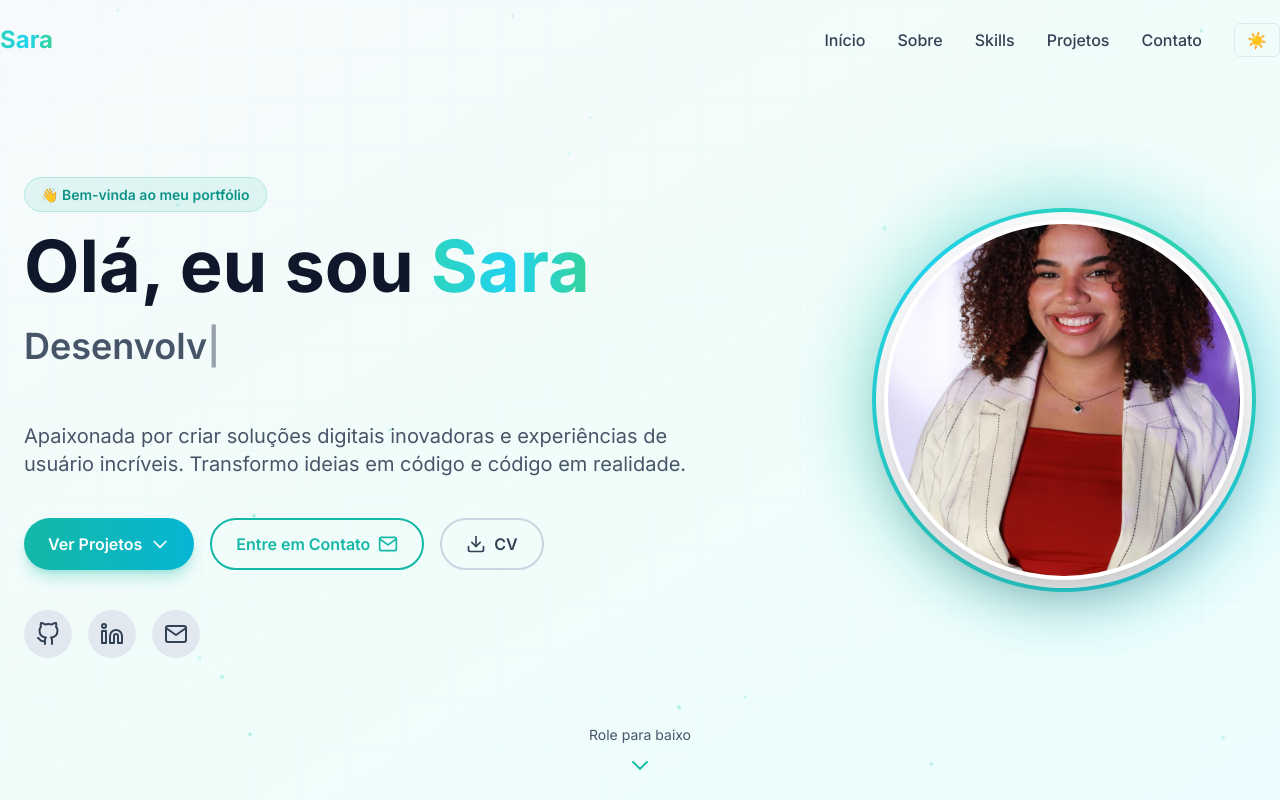
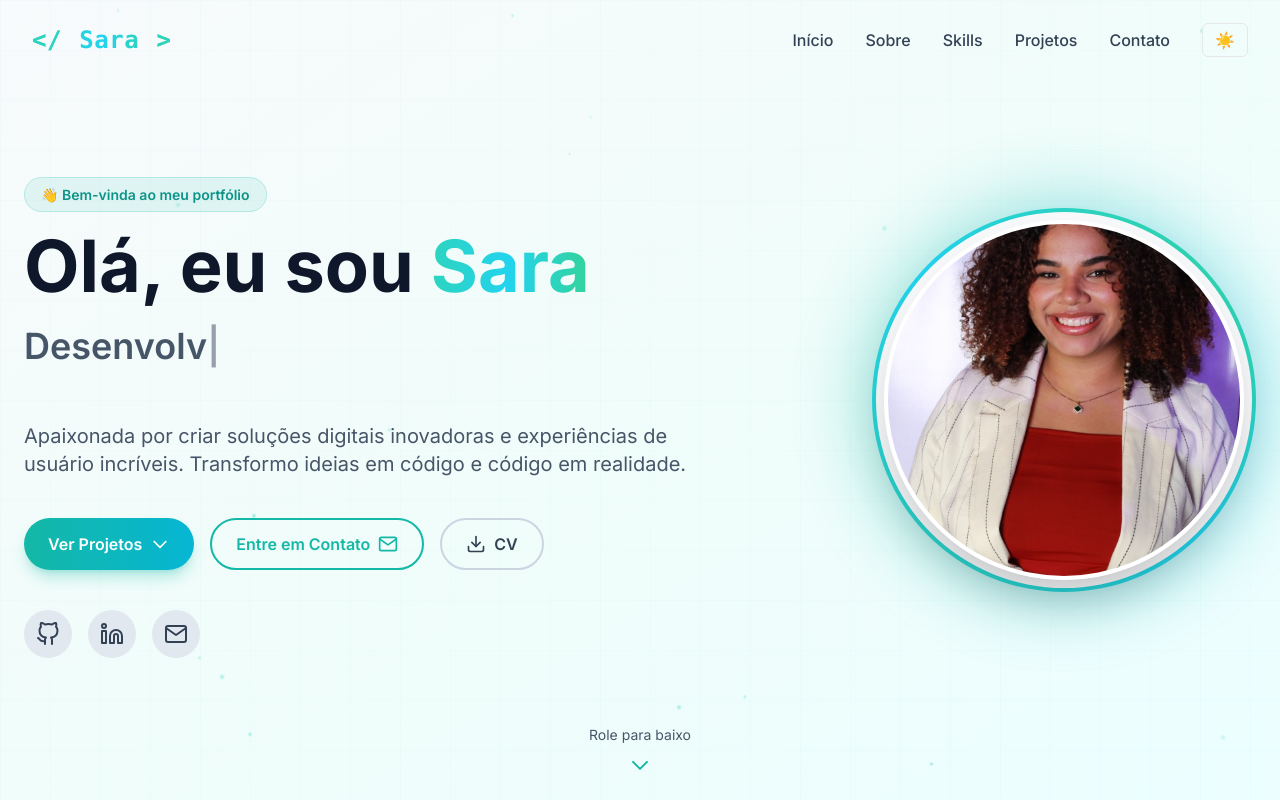
Before and after one commit to saracristinas/Portifolio-, a Next.js app: page / in a window 1280 px wide. Shown: the top 800 px of the page. Built offline with nearby package versions, Linux system fonts and the light colour scheme.

Commit message:
refactor: Ajustando formatação e comentários no Footer e Navbar para melhor legibilidade

```diff
--- a/components/Footer.tsx
+++ b/components/Footer.tsx
@@ -1,11 +1,11 @@
 "use client";
 
-import { motion } from 'framer-motion';
-import { FiHeart, FiArrowUp } from 'react-icons/fi';
+import { motion } from "framer-motion";
+import { FiHeart, FiArrowUp } from "react-icons/fi";
 
 export default function Footer() {
   const scrollToTop = () => {
-    window.scrollTo({ top: 0, behavior: 'smooth' });
+    window.scrollTo({ top: 0, behavior: "smooth" });
   };
 
   return (
@@ -13,7 +13,8 @@ export default function Footer() {
       {/* Background Pattern */}
       <div className="absolute inset-0 grid-pattern opacity-10" />
 
-      <div className="container relative z-10">
+      {/* CONTAINER: centralizado e com padding lateral */}
+      <div className="relative z-10 mx-auto max-w-7xl px-4 sm:px-6 lg:px-8">
         <div className="py-12 grid md:grid-cols-3 gap-8 border-b border-slate-800">
           {/* About */}
           <div>
@@ -22,7 +23,7 @@ export default function Footer() {
               Desenvolvedora Full Stack apaixonada por criar experiências digitais incríveis.
             </p>
             <div className="flex gap-3">
-              {['🐙', '💼', '🐦', '📸'].map((icon, i) => (
+              {["🐙", "💼", "🐦", "📸"].map((icon, i) => (
                 <motion.a
                   key={i}
                   href="#"
@@ -39,7 +40,7 @@ export default function Footer() {
           <div>
             <h4 className="font-bold mb-4">Links Rápidos</h4>
             <ul className="space-y-2">
-              {['Início', 'Sobre', 'Skills', 'Projetos', 'Contato'].map((link) => (
+              {["Início", "Sobre", "Skills", "Projetos", "Contato"].map((link) => (
                 <li key={link}>
                   <a
                     href={`#${link.toLowerCase()}`}
@@ -66,7 +67,7 @@ export default function Footer() {
         {/* Bottom */}
         <div className="py-6 flex flex-col sm:flex-row items-center justify-between gap-4">
           <p className="text-slate-400 text-sm text-center sm:text-left">
-            © {new Date().getFullYear()} Sara. Feito com{' '}
+            © {new Date().getFullYear()} Sara. Feito com{" "}
             <FiHeart className="inline w-4 h-4 text-red-500" /> e muita dedicação.
           </p>
           <motion.button
--- a/components/Navbar.tsx
+++ b/components/Navbar.tsx
@@ -1,16 +1,16 @@
 "use client";
 
-import { useState, useEffect } from 'react';
-import { motion, AnimatePresence } from 'framer-motion';
-import { FiMenu, FiX } from 'react-icons/fi';
-import ThemeToggle from './ThemeToggle';
+import { useState, useEffect } from "react";
+import { motion, AnimatePresence } from "framer-motion";
+import { FiMenu, FiX } from "react-icons/fi";
+import ThemeToggle from "./ThemeToggle";
 
 const navLinks = [
-  { name: 'Início', href: '#' },
-  { name: 'Sobre', href: '#sobre' },
-  { name: 'Skills', href: '#skills' },
-  { name: 'Projetos', href: '#projetos' },
-  { name: 'Contato', href: '#contato' },
+  { name: "Início", href: "#" },
+  { name: "Sobre", href: "#sobre" },
+  { name: "Skills", href: "#skills" },
+  { name: "Projetos", href: "#projetos" },
+  { name: "Contato", href: "#contato" },
 ];
 
 export default function Navbar() {
@@ -18,12 +18,9 @@ export default function Navbar() {
   const [isMobileMenuOpen, setIsMobileMenuOpen] = useState(false);
 
   useEffect(() => {
-    const handleScroll = () => {
-      setIsScrolled(window.scrollY > 50);
-    };
-
-    window.addEventListener('scroll', handleScroll);
-    return () => window.removeEventListener('scroll', handleScroll);
+    const handleScroll = () => setIsScrolled(window.scrollY > 50);
+    window.addEventListener("scroll", handleScroll);
+    return () => window.removeEventListener("scroll", handleScroll);
   }, []);
 
   return (
@@ -33,23 +30,45 @@ export default function Navbar() {
         animate={{ y: 0 }}
         className={`fixed top-0 left-0 right-0 z-50 transition-all duration-300 ${
           isScrolled
-            ? 'bg-white/80 dark:bg-slate-950/80 backdrop-blur-xl shadow-lg border-b border-slate-200 dark:border-slate-800'
-            : 'bg-transparent'
+            ? "bg-white/80 dark:bg-slate-950/80 backdrop-blur-xl shadow-lg border-b border-slate-200 dark:border-slate-800"
+            : "bg-transparent"
         }`}
       >
-        <div className="container">
+        {/* container com padding lateral para não colar nas bordas */}
+        <div className="mx-auto max-w-7xl px-4 sm:px-6 lg:px-8">
           <div className="flex items-center justify-between h-16 sm:h-20">
-            {/* Logo */}
+            {/* Logo — estilo “tag de código”: </ Sara > */}
             <motion.a
               href="#"
-              whileHover={{ scale: 1.05 }}
-              whileTap={{ scale: 0.95 }}
-              className="text-2xl font-bold gradient-text"
+              whileHover={{ scale: 1.04 }}
+              whileTap={{ scale: 0.97 }}
+              className="group inline-flex items-center font-mono text-xl sm:text-2xl font-bold tracking-wide"
+              aria-label="Ir para o início"
             >
-              Sara
+              <span className="gradient-text flex items-center">
+                <span
+                  className="
+                    text-teal-400/90 dark:text-teal-300/90
+                    transition-transform duration-300
+                    group-hover:-translate-x-0.5
+                  "
+                >
+                  &lt;/&nbsp;
+                </span>
+                <span className="mx-0.5">Sara</span>
+                <span
+                  className="
+                    text-teal-400/90 dark:text-teal-300/90
+                    transition-transform duration-300
+                    group-hover:translate-x-0.5
+                  "
+                >
+                  &nbsp;&gt;
+                </span>
+              </span>
             </motion.a>
 
-            {/* Desktop Navigation */}
+            {/* Navegação desktop */}
             <div className="hidden md:flex items-center gap-8">
               {navLinks.map((link, index) => (
                 <motion.a
@@ -67,13 +86,13 @@ export default function Navbar() {
               <ThemeToggle />
             </div>
 
-            {/* Mobile Menu Button */}
+            {/* Botão menu mobile */}
             <div className="flex md:hidden items-center gap-4">
               <ThemeToggle />
               <button
                 onClick={() => setIsMobileMenuOpen(!isMobileMenuOpen)}
                 className="p-2 rounded-lg hover:bg-slate-100 dark:hover:bg-slate-800 transition-colors"
-                aria-label="Toggle menu"
+                aria-label="Abrir menu"
               >
                 {isMobileMenuOpen ? (
                   <FiX className="w-6 h-6" />
@@ -86,14 +105,14 @@ export default function Navbar() {
         </div>
       </motion.nav>
 
-      {/* Mobile Menu */}
+      {/* Menu mobile */}
       <AnimatePresence>
         {isMobileMenuOpen && (
           <motion.div
-            initial={{ opacity: 0, x: '100%' }}
+            initial={{ opacity: 0, x: "100%" }}
             animate={{ opacity: 1, x: 0 }}
-            exit={{ opacity: 0, x: '100%' }}
-            transition={{ type: 'tween', duration: 0.3 }}
+            exit={{ opacity: 0, x: "100%" }}
+            transition={{ type: "tween", duration: 0.3 }}
             className="fixed top-16 sm:top-20 right-0 bottom-0 w-64 bg-white dark:bg-slate-950 border-l border-slate-200 dark:border-slate-800 shadow-2xl z-40 md:hidden"
           >
             <div className="flex flex-col p-6 gap-4">
@@ -115,7 +134,7 @@ export default function Navbar() {
         )}
       </AnimatePresence>
 
-      {/* Mobile Menu Overlay */}
+      {/* Overlay mobile */}
       <AnimatePresence>
         {isMobileMenuOpen && (
           <motion.div
```
